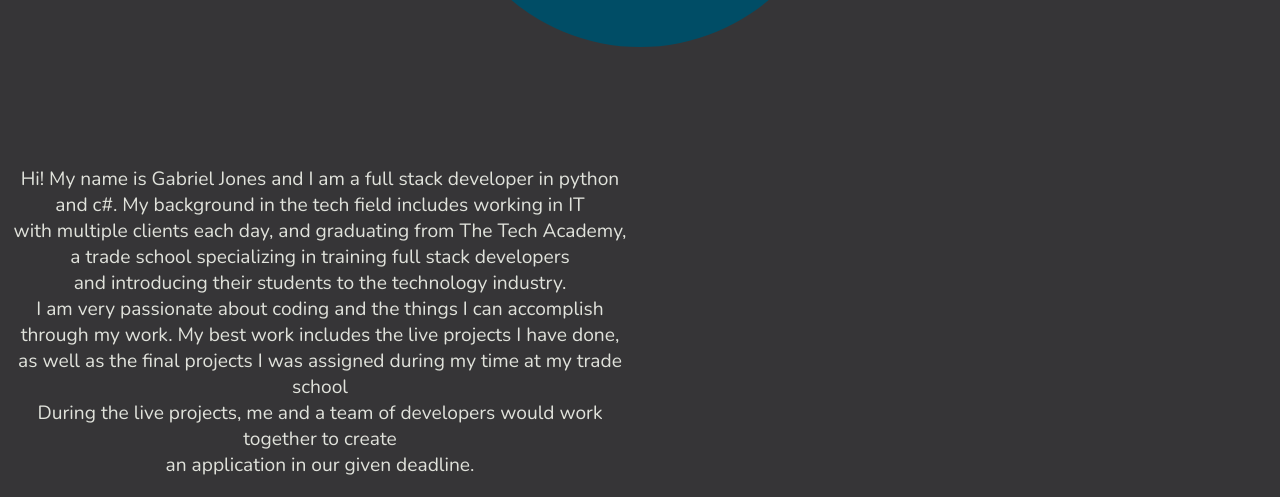
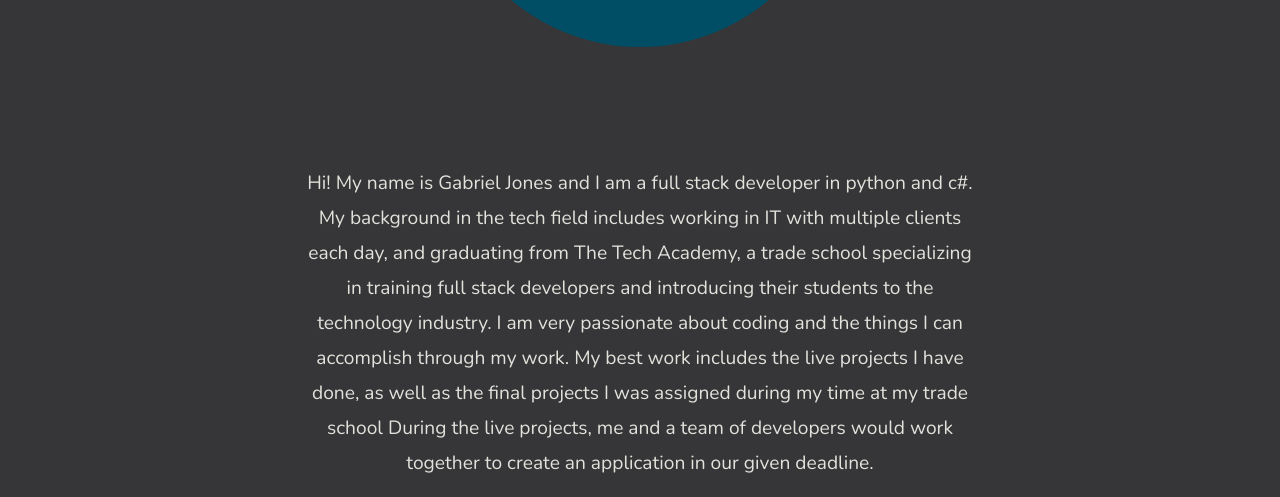
Before and after one commit to Gabriel-Jones-code/Gabriel-Jones-Code.github.io, a plain HTML site: page index.html in a window 1280 px wide. Shown: the part 651-1148 px from the top of the page. Drawn offline with nearby package versions, Linux system fonts and the light colour scheme.

Commit message:
Kinda fixed it
I'm gonna end up adding more to the actual page instead of trying to reformat the entire page (mostly out of laze). I did move the about tag to be in the center and spaced out the lines a little more.

```diff
--- a/index.html
+++ b/index.html
@@ -41,15 +41,15 @@
         <div class="about" id="about">
             <!--Start Text-->
             <div class="text">
-                <p>Hi! My name is Gabriel Jones and I am a full stack developer in python<br>
-                    and c#. My background in the tech field includes working in IT <br>
-                    with multiple clients each day, and graduating from The Tech Academy, <br>
-                    a trade school specializing in training full stack developers <br>
-                    and introducing their students to the technology industry. <br>
-                    I am very passionate about coding and the things I can accomplish <br>
-                    through my work. My best work includes the live projects I have done, <br>
-                    as well as the final projects I was assigned during my time at my trade school<br>
-                    During the live projects, me and a team of developers would work together to create <br>
+                <p>Hi! My name is Gabriel Jones and I am a full stack developer in python
+                    and c#. My background in the tech field includes working in IT
+                    with multiple clients each day, and graduating from The Tech Academy,
+                    a trade school specializing in training full stack developers
+                    and introducing their students to the technology industry.
+                    I am very passionate about coding and the things I can accomplish
+                    through my work. My best work includes the live projects I have done,
+                    as well as the final projects I was assigned during my time at my trade school
+                    During the live projects, me and a team of developers would work together to create
                     an application in our given deadline.
                 </p>
             </div>
--- a/style.css
+++ b/style.css
@@ -1,7 +1,7 @@
 html body {
     margin: 0;          /*Overrides default*/
     padding: 0;
-    height: 100vh;
+    height: 100%;
     position: relative;
     background-color: #363537;
     font-family: 'Nunito';
@@ -94,8 +94,9 @@ html body {
 
 /*text*/
 .text {
-    width: 50%;
     height: 100%;
+    padding-left: 300px;
+    padding-right: 300px;
     position: relative;
     float: left;
 }
@@ -104,6 +105,7 @@ html body {
     color: #E0E2DB;
     text-align: center;
     bottom: 200px;
+    line-height: 35px;
     font-size: larger;
 }
 /*End Text*/
@@ -115,6 +117,7 @@ html body {
     background-color: #29272b;
     display: inline-block;
     position: relative;
+    margin-top: 100px;
     width: 100%;
     bottom: 0;
 }
```
